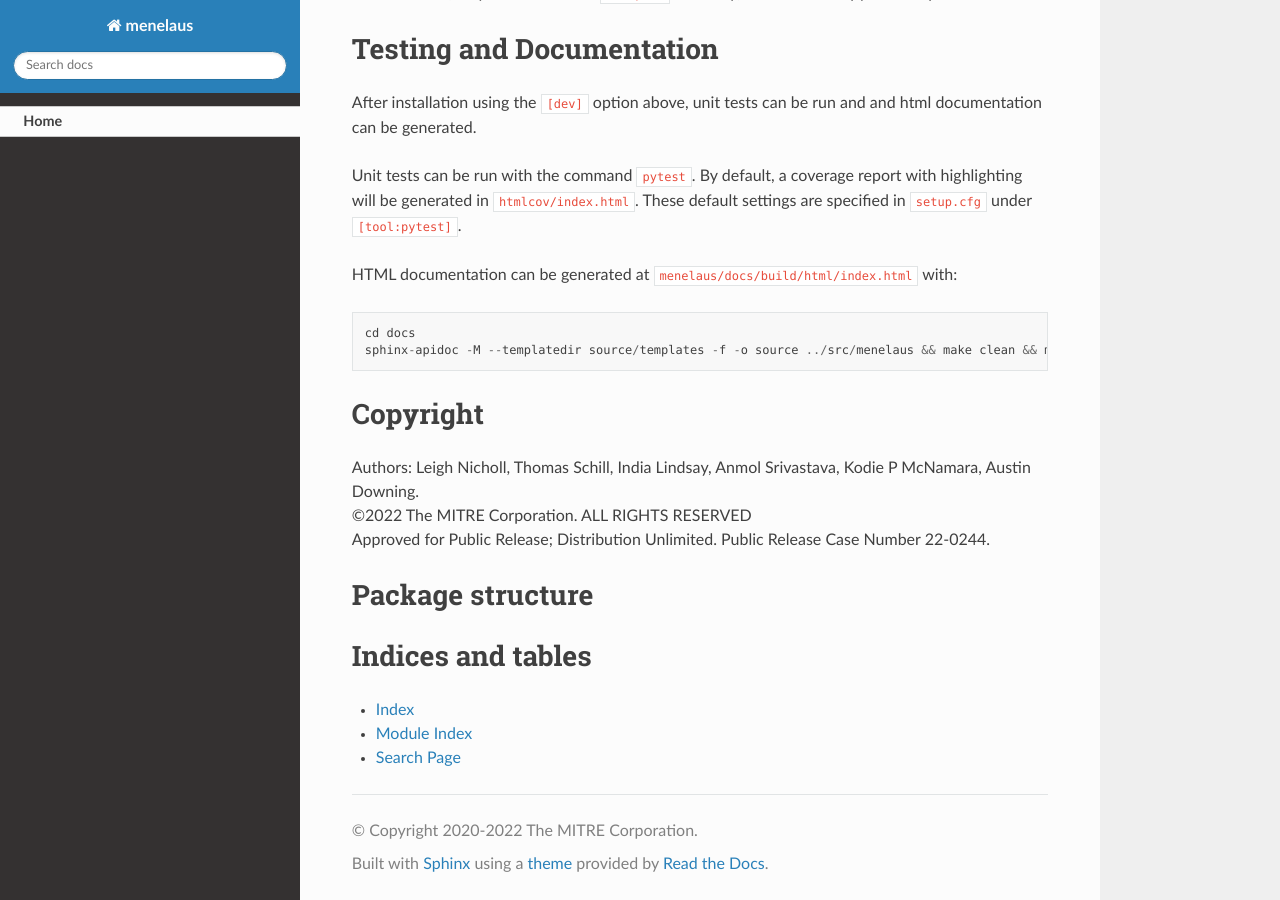
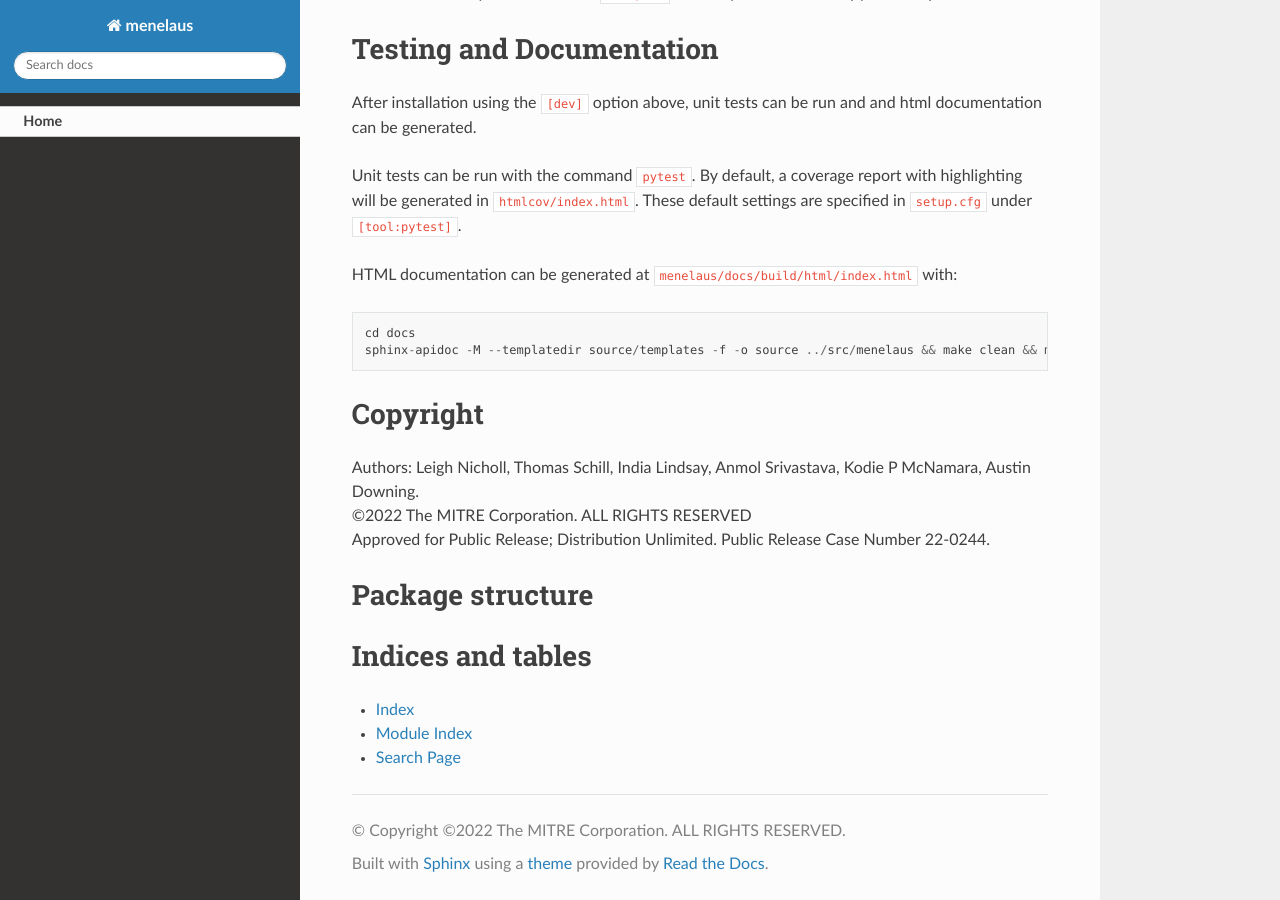
Before and after one commit to mitre/menelaus, a Sphinx documentation site: the page built from docs/source/index.rst, in a window 1280 px wide and 900 px high, scrolled down 2986 px. Built offline with Sphinx 7.4.7, drawn with Linux system fonts in a browser that asks for light colours; pages that are not in the unit, such as notebooks, are missing from menus.

```diff
--- a/docs/source/conf.py
+++ b/docs/source/conf.py
@@ -19,7 +19,7 @@ sys.path.insert(0, os.path.abspath("../src/menelaus"))
 # -- Project information -----------------------------------------------------
 
 project = "menelaus"
-copyright = "2020-2022 The MITRE Corporation"
+copyright = "©2022 The MITRE Corporation. ALL RIGHTS RESERVED"
 author = "Leigh Nicholl, Thomas Schill, India Lindsay, Anmol Srivastava, Kodie P McNamara, Austin Downing"
 release = "0.0.0"
 
--- a/setup.cfg
+++ b/setup.cfg
@@ -4,7 +4,7 @@
 [metadata]
 name = menelaus
 version = 0.1.0
-license = <license name, e.g. MIT>
+license = Apache 2.0
 description = This library implements algorithms for detecting data drift and concept drift for ML and statistics applications.
 long_description = file: README.rst
 author = Leigh Nicholl, Thomas Schill, India Lindsay, Anmol Srivastava, Kodie P McNamara, Austin Downing
```
